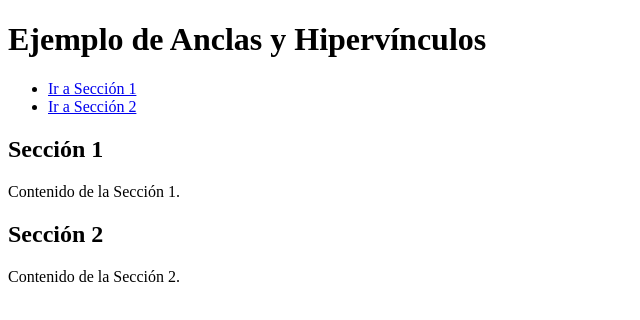
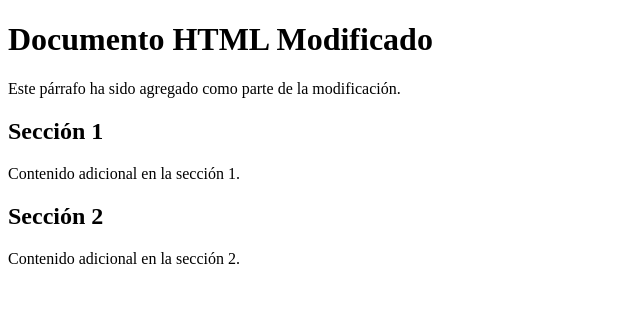
Before and after one commit to Mafesita2004/Trabajo-practico, a plain HTML site: page EjercicioNo1.HTML in a window 1280 px wide. Shown: the whole page, without its empty margins (0-640 px from the left). Drawn offline with Linux system fonts and the light colour scheme.

Commit message:
Versión página V1

```diff
--- a/EjercicioNo1.HTML
+++ b/EjercicioNo1.HTML
@@ -3,27 +3,18 @@
 <head>
     <meta charset="UTF-8">
     <meta name="viewport" content="width=device-width, initial-scale=1.0">
-    <title>Ejemplo de Anclas y Hipervínculos</title>
+    <title>Ejercicio 1 Modificado</title>
 </head>
 <body>
-    <h1>Ejemplo de Anclas y Hipervínculos</h1>
-    <!-- Hipervínculos -->
-    <nav>
-        <ul>
-            <li><a href="#seccion1">Ir a Sección 1</a></li>
-            <li><a href="#seccion2">Ir a Sección 2</a></li>
-        </ul>
-    </nav>
-
-    <!-- Secciones con Anclas -->
-    <section id="seccion1">
+    <h1>Documento HTML Modificado</h1>
+    <p>Este párrafo ha sido agregado como parte de la modificación.</p>
+    <section>
         <h2>Sección 1</h2>
-        <p>Contenido de la Sección 1.</p>
+        <p>Contenido adicional en la sección 1.</p>
     </section>
-
-    <section id="seccion2">
+    <section>
         <h2>Sección 2</h2>
-        <p>Contenido de la Sección 2.</p>
+        <p>Contenido adicional en la sección 2.</p>
     </section>
 </body>
 </html>
```
